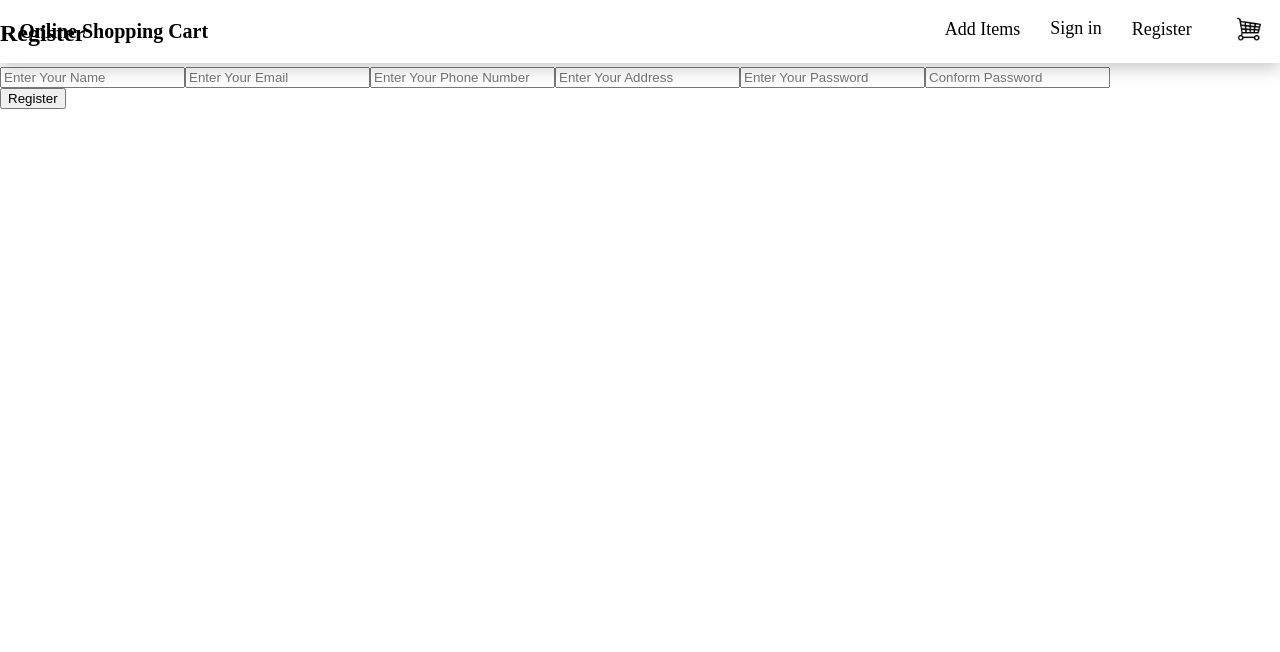
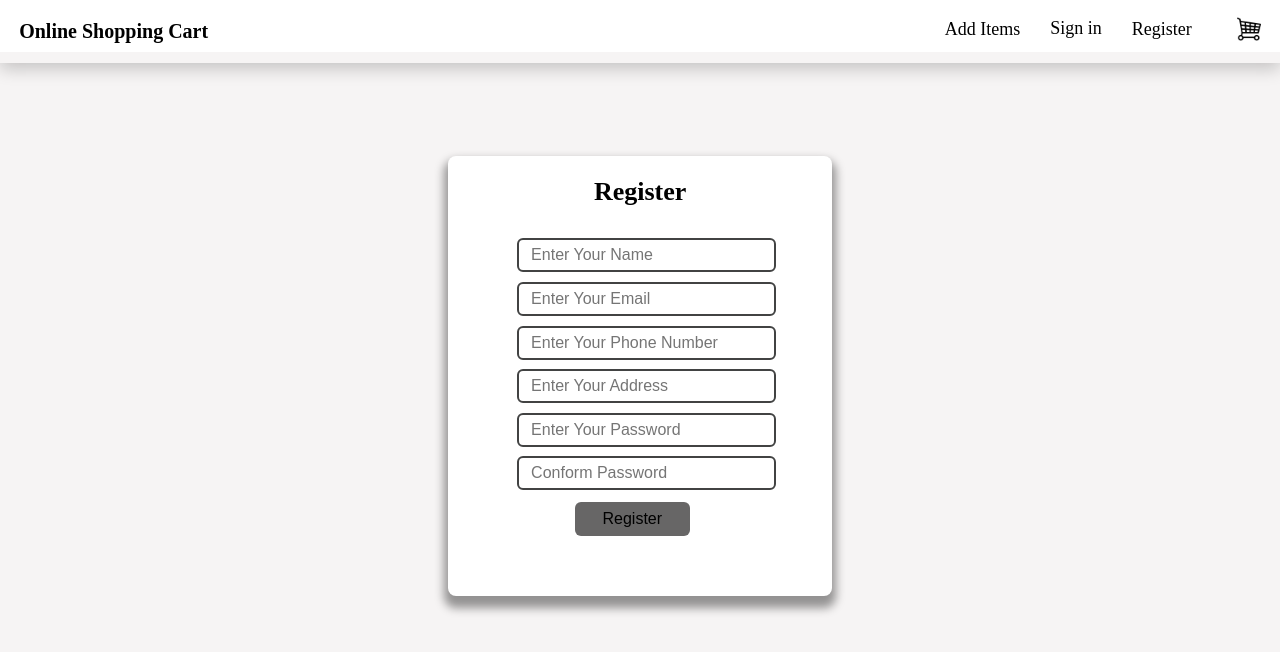
Before and after one commit to KeshaCodeolima/Shopping-Cart, a React (Create React App) app in the folder ractcart/: page /register in a window 1280 px wide. Shown: the top 652 px of the page. Built offline with nearby package versions, Linux system fonts and the light colour scheme.

Commit message:
Add CSS styles to register page class names

```diff
--- a/ractcart/src/Components/Pages/Register.css
+++ b/ractcart/src/Components/Pages/Register.css
@@ -0,0 +1,60 @@
+.registermain{
+    display: flex;
+    flex-direction: column;
+    justify-content: center;
+    align-items: center;
+    position:static;
+    background-color: rgb(246, 244, 244);
+    height: 100vh;
+    width: 100%;
+    margin-top: 4.1%;
+    left: 0;
+}
+.registerbox{
+    margin-top: -12%;
+    background-color: white;
+    margin-left: 50%;
+    margin-right: 50%;
+    width: 30%;
+    height: 55vh;
+    border-radius: 8px;
+    box-shadow: 0px 8px 10px 4px rgba(0,0,0,0.4);
+}
+.registertittel h2{
+    margin-left: 38%;
+    font-size: 26px;
+    font-weight: 600;
+}
+
+.registerdetails input{
+    padding: 6px 12px;
+    border-radius: 6px;
+    width: 60%;
+    outline: none;
+    border: 2px solid rgb(66, 67, 67);
+    margin-top: 2.5%;
+    margin-left: 18%;
+    font-size: 16px;
+    font-weight: 500;
+}
+.registerdetails input ::placeholder{
+    font-size: 16px;
+    color: rgb(106, 104, 104);
+    font-weight: 600;
+}
+.btnregi button{
+    padding: 8px 12px;
+    background-color: rgb(103, 102, 102);
+    margin-left: 33%;
+    width: 30%;
+    margin-top: 3%;
+    border: none;
+    outline: none;
+    border-radius: 6px;
+    font-size: 16px;
+    font-weight: 500;
+}
+.btnregi button:hover{
+    cursor: pointer;
+    background-color: rgb(42, 41, 41);
+}
```
